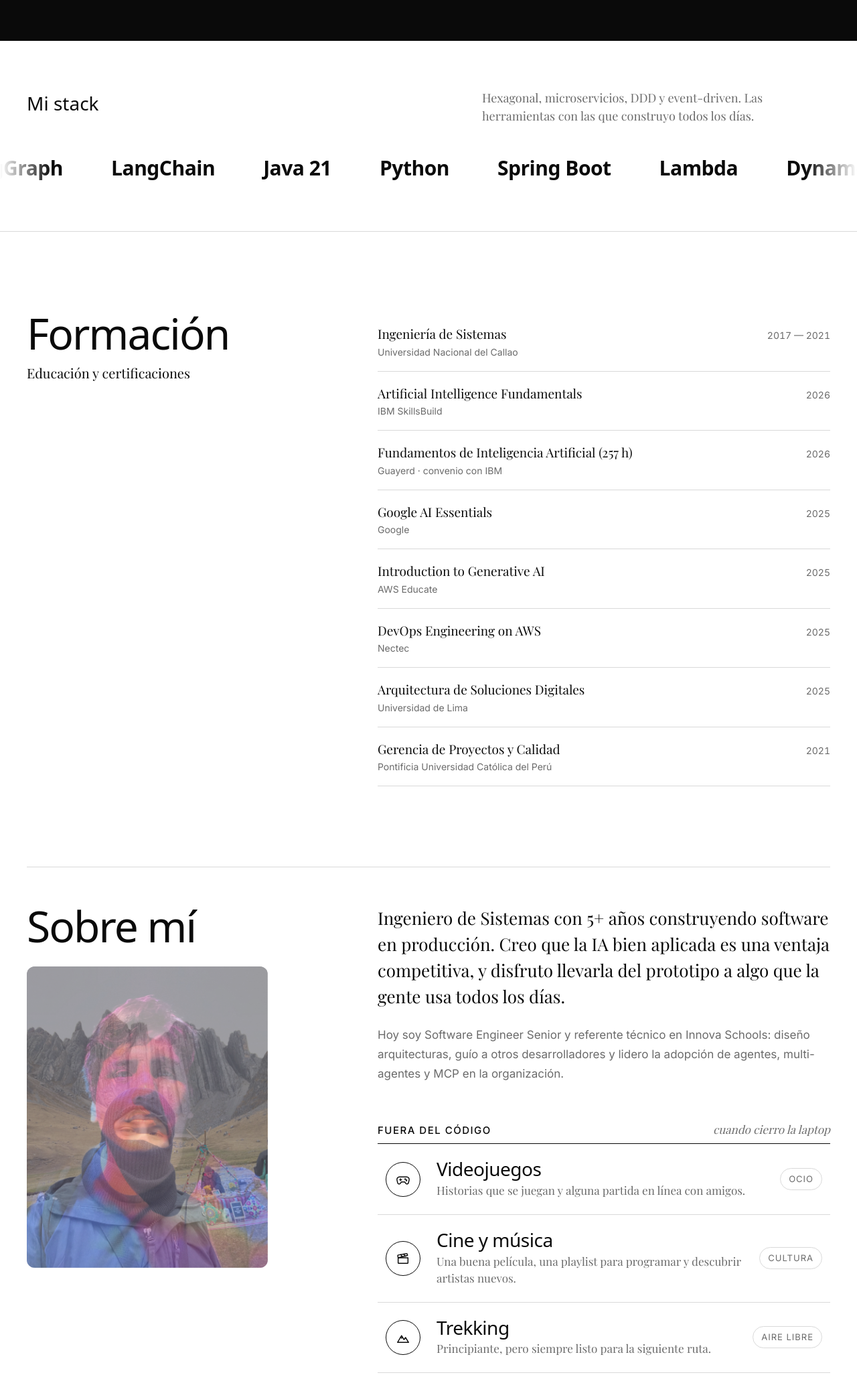
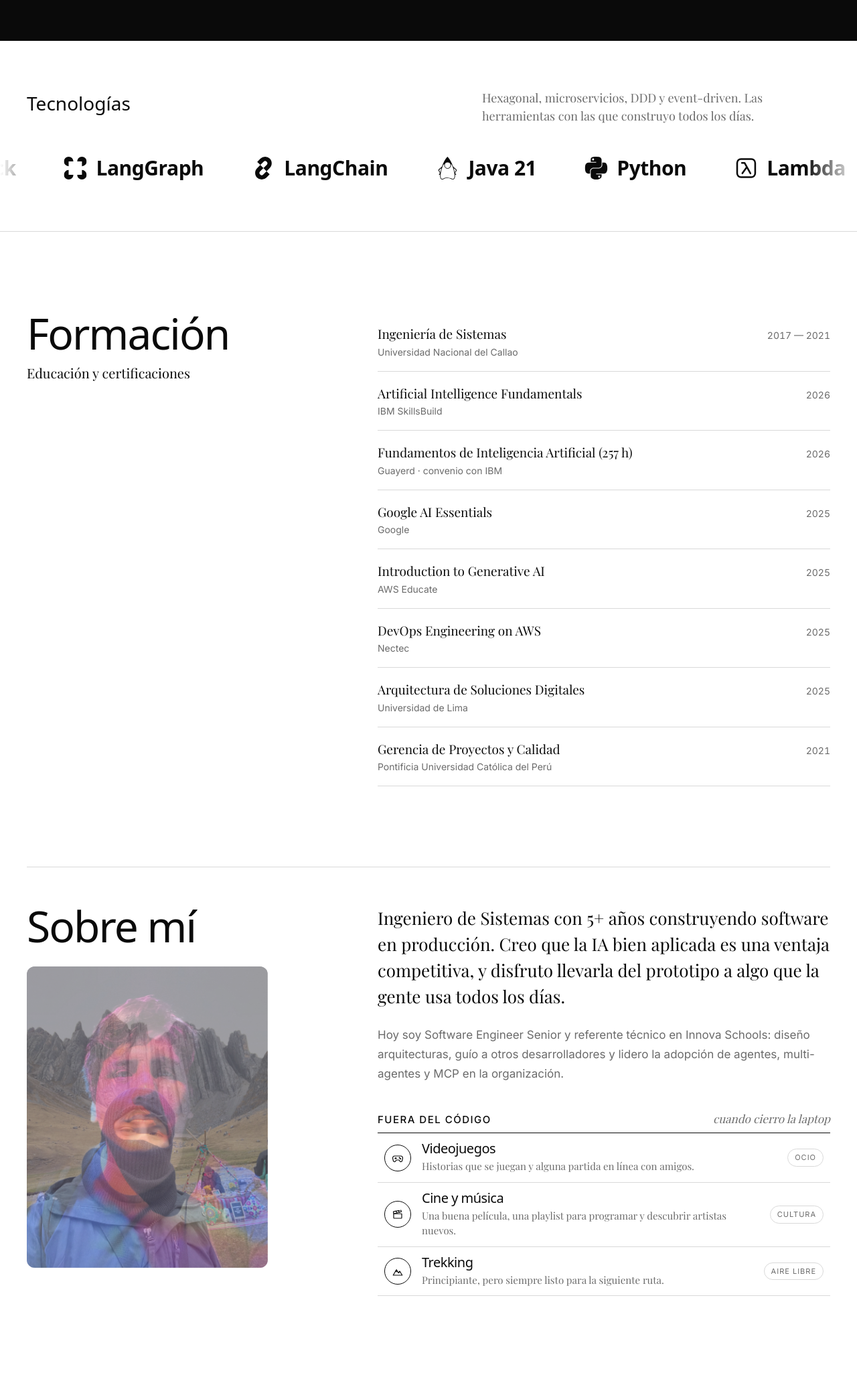
Before and after one commit to marcoh11/portafolio, an Astro site: page /es in a window 1280 px wide. Shown: the part 2220-4273 px from the top of the page at 67% size. Built offline with nearby package versions, Linux system fonts and the light colour scheme; Astro itself is replaced by a stand-in of ours; a web font is replaced by a local one.

Commit message:
feature: se ponen algunos svg y mejora en stack

```diff
--- a/package.json
+++ b/package.json
@@ -20,6 +20,7 @@
   },
   "devDependencies": {
     "@cloudflare/workers-types": "^5.20261115.1",
+    "simple-icons": "^16.38.0",
     "wrangler": "^4.162.0"
   }
 }
--- a/src/components/About.astro
+++ b/src/components/About.astro
@@ -32,7 +32,7 @@ const photos = [
           t.about.hobbies.map((h) => (
             <li class="hobby">
               <span class="icon" aria-hidden="true">
-                <Icon name={h.icon} size={22} stroke={1.6} />
+                <Icon name={h.icon} size={18} stroke={1.6} />
               </span>
               <div class="hobby-body">
                 <p class="hobby-name">{h.name}</p>
@@ -66,7 +66,7 @@ const photos = [
   }
   .about-main { flex: 1 1 560px; min-width: 0; max-width: 720px; }
   .lead { margin-bottom: 24px; font-size: 26px; line-height: 1.5; }
-  .text { margin-bottom: 56px; font-size: 17px; line-height: 1.7; color: var(--muted); }
+  .text { margin-bottom: 40px; font-size: 17px; line-height: 1.7; color: var(--muted); }
 
   .hobby-head {
     display: flex;
@@ -80,16 +80,16 @@ const photos = [
   .hobby {
     display: flex;
     align-items: center;
-    gap: 24px;
-    padding: 22px 12px;
+    gap: 16px;
+    padding: 12px 10px;
     border-bottom: 1px solid var(--line);
     flex-wrap: wrap;
     transition: background-color .2s ease;
   }
   .hobby:hover { background: var(--tile); }
   .icon {
-    width: 52px;
-    height: 52px;
+    width: 40px;
+    height: 40px;
     flex: none;
     border-radius: 50%;
     border: 1px solid var(--fg);
@@ -101,17 +101,17 @@ const photos = [
   .hobby-name {
     margin-bottom: 4px;
     font-family: var(--font-display);
-    font-size: 28px;
+    font-size: 20px;
     font-weight: 500;
     letter-spacing: -0.5px;
     line-height: 1.1;
   }
-  .hobby-line { font-size: 17px; line-height: 1.5; color: var(--muted); }
+  .hobby-line { font-size: 15px; line-height: 1.5; color: var(--muted); }
   .tag {
-    font-size: 13px;
+    font-size: 11px;
     letter-spacing: 1px;
     text-transform: uppercase;
-    padding: 6px 12px;
+    padding: 4px 10px;
     border: 1px solid var(--line);
     border-radius: 999px;
     color: var(--muted);
@@ -124,9 +124,9 @@ const photos = [
     .about-side, .about-main { flex-basis: 100%; }
     .lead { font-size: 21px; }
     .text { margin-bottom: 40px; }
-    .hobby { gap: 16px; padding: 18px 4px; }
-    .hobby-body { flex-basis: calc(100% - 68px); }
-    .hobby-name { font-size: 23px; }
-    .tag { margin-left: 68px; }
+    .hobby { gap: 14px; padding: 12px 4px; }
+    .hobby-body { flex-basis: calc(100% - 54px); }
+    .hobby-name { font-size: 19px; }
+    .tag { margin-left: 54px; }
   }
 </style>
--- a/src/components/Stack.astro
+++ b/src/components/Stack.astro
@@ -1,7 +1,49 @@
 ---
+import {
+  siAngular,
+  siDocker,
+  siLangchain,
+  siLanggraph,
+  siModelcontextprotocol,
+  siOpenjdk,
+  siPython,
+} from 'simple-icons';
 import { PROFILE, type Dict } from '../i18n';
 interface Props { t: Dict }
 const { t } = Astro.props;
+
+/**
+ * Íconos monocromos (fill/stroke = currentColor) para que sigan el tema.
+ * Marcas oficiales vía simple-icons; AWS ya no publica sus logos ahí,
+ * así que esos son glifos propios (reemplazables por los oficiales).
+ */
+type Glyph = { path: string } | { custom: string };
+const ICONS: Record<string, Glyph> = {
+  LangGraph: siLanggraph,
+  LangChain: siLangchain,
+  'Java 21': siOpenjdk,
+  Python: siPython,
+  Docker: siDocker,
+  Angular: siAngular,
+  MCP: siModelcontextprotocol,
+  AWS: {
+    custom:
+      '<text x="12" y="13" text-anchor="middle" font-size="10.5" font-weight="800" font-family="Arial, Helvetica, sans-serif" fill="currentColor" stroke="none" letter-spacing="-0.3">aws</text>' +
+      '<path d="M3.5 16.2c5 3 12 3 17 0" fill="none"/><path d="M18.2 14.9l2.5 1.2-1.1 2.5" fill="none"/>',
+  },
+  'Amazon Bedrock': {
+    custom: '<path d="M12 3 2.5 8 12 13l9.5-5z"/><path d="M2.5 12.5 12 17.5l9.5-5"/><path d="M2.5 16.5 12 21.5l9.5-5"/>',
+  },
+  Lambda: {
+    custom: '<rect x="2.5" y="2.5" width="19" height="19" rx="4"/><path d="M7.5 6.5h2.8l6.2 11M12.3 11.5 8 17.5"/>',
+  },
+  DynamoDB: {
+    custom:
+      '<ellipse cx="12" cy="5.5" rx="7.5" ry="2.8"/><path d="M4.5 5.5v13c0 1.5 3.4 2.8 7.5 2.8s7.5-1.3 7.5-2.8v-13"/><path d="M4.5 12c0 1.5 3.4 2.8 7.5 2.8s7.5-1.3 7.5-2.8"/>',
+  },
+};
+
+const items = PROFILE.stack.map((name) => ({ name, icon: ICONS[name] }));
 ---
 
 <section class="stack" aria-labelledby="stack-title">
@@ -11,12 +53,34 @@ const { t } = Astro.props;
   </div>
   <div class="marquee">
     <div class="track">
-      <ul class="group">
-        {PROFILE.stack.map((tech) => <li>{tech}</li>)}
-      </ul>
-      <ul class="group" aria-hidden="true">
-        {PROFILE.stack.map((tech) => <li>{tech}</li>)}
-      </ul>
+      {[false, true].map((hidden) => (
+        <ul class="group" aria-hidden={hidden ? 'true' : undefined}>
+          {items.map(({ name, icon }) => (
+            <li>
+              {icon && 'path' in icon && (
+                <svg class="logo" viewBox="0 0 24 24" fill="currentColor" aria-hidden="true" focusable="false">
+                  <path d={icon.path} />
+                </svg>
+              )}
+              {icon && 'custom' in icon && (
+                <svg
+                  class="logo"
+                  viewBox="0 0 24 24"
+                  fill="none"
+                  stroke="currentColor"
+                  stroke-width="1.8"
+                  stroke-linecap="round"
+                  stroke-linejoin="round"
+                  aria-hidden="true"
+                  focusable="false"
+                  set:html={icon.custom}
+                />
+              )}
+              <span>{name}</span>
+            </li>
+          ))}
+        </ul>
+      ))}
     </div>
   </div>
 </section>
@@ -41,19 +105,24 @@ const { t } = Astro.props;
   .track:hover { animation-play-state: paused; }
   .group { display: flex; align-items: center; gap: 72px; padding-right: 72px; }
   .group li {
+    display: inline-flex;
+    align-items: center;
+    gap: 14px;
     font-family: var(--font-display);
     font-size: 30px;
     font-weight: 600;
     letter-spacing: -0.5px;
     white-space: nowrap;
   }
+  .logo { width: 34px; height: 34px; flex: none; }
   @keyframes marquee {
     from { transform: translateX(0); }
     to { transform: translateX(-50%); }
   }
   @media (max-width: 720px) {
     .group { gap: 44px; padding-right: 44px; }
-    .group li { font-size: 24px; }
+    .group li { font-size: 24px; gap: 10px; }
+    .logo { width: 26px; height: 26px; }
   }
   @media (prefers-reduced-motion: reduce) {
     .track { animation: none; }
--- a/src/i18n/en.ts
+++ b/src/i18n/en.ts
@@ -97,7 +97,7 @@ export const en = {
     ],
   },
   stack: {
-    title: 'My stack',
+    title: 'Technologies',
     text: 'Hexagonal, microservices, DDD and event-driven. The tools I build with every day.',
   },
   edu: {
--- a/src/i18n/es.ts
+++ b/src/i18n/es.ts
@@ -97,7 +97,7 @@ export const es = {
     ],
   },
   stack: {
-    title: 'Mi stack',
+    title: 'Tecnologías',
     text: 'Hexagonal, microservicios, DDD y event-driven. Las herramientas con las que construyo todos los días.',
   },
   edu: {
--- a/src/i18n/index.ts
+++ b/src/i18n/index.ts
@@ -23,7 +23,7 @@ export const PROFILE = {
   cv: '/MarcoHuanca.pdf',
   typewriter: ['Design', 'Build', 'Ship'],
   stack: [
-    'AWS', 'Amazon Bedrock', 'LangGraph', 'LangChain', 'Java 21', 'Python', 'Spring Boot',
-    'Lambda', 'DynamoDB', 'Step Functions', 'Docker', 'Kubernetes', 'Vue.js', 'Angular', 'MCP',
+    'AWS', 'Amazon Bedrock', 'LangGraph', 'LangChain', 'Java 21', 'Python',
+    'Lambda', 'DynamoDB', 'Docker', 'Angular', 'MCP',
   ],
 } as const;
--- a/src/styles/global.css
+++ b/src/styles/global.css
@@ -60,6 +60,7 @@ html {
   text-size-adjust: 100%;
   scroll-behavior: smooth;
   scroll-padding-top: 24px;
+  overscroll-behavior-y: none;
   interpolate-size: allow-keywords;
 }
 
```
Also changed, not shown: 1 other file.
